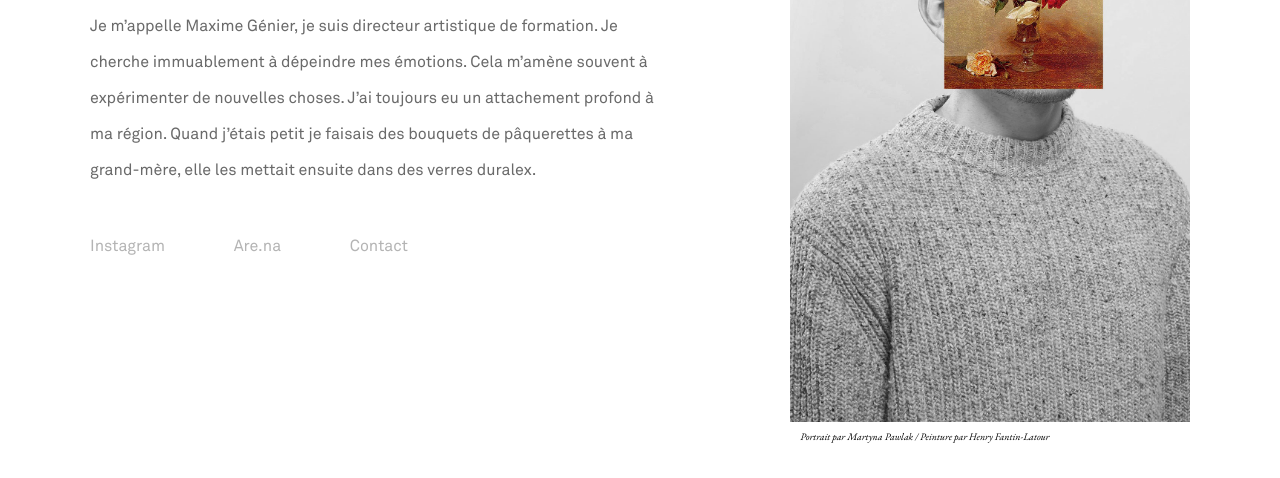
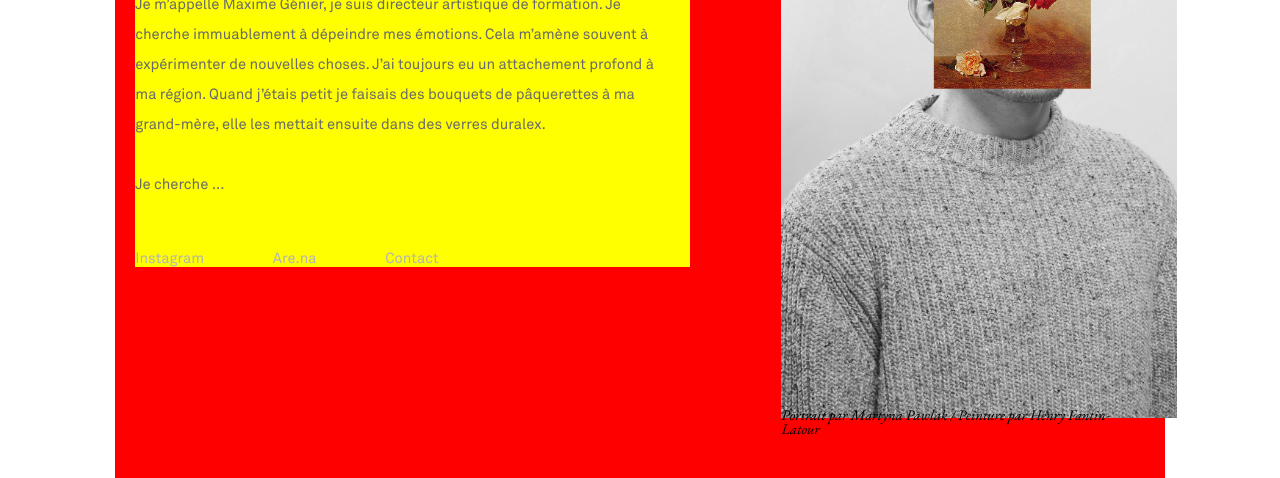
Before and after one commit to christinastep/maxime, a plain HTML site: page index.html in a window 1280 px wide. Shown: the part 322-800 px from the top of the page. Drawn offline with nearby package versions, Linux system fonts and the light colour scheme.

Commit message:
full width

```diff
--- a/index.html
+++ b/index.html
@@ -14,11 +14,12 @@
       <h1>Maxime Génier</h1>
       <span class="headline">Bonjour,</span>
       <p>Je m’appelle Maxime Génier, je suis directeur artistique de formation.
-        Je cherche immuablement à dépeindre mes émotions. Cela m’amène souvent à expérimenter de nouvelles choses. J’ai toujours eu un attachement profond à ma région. Quand j’étais petit je faisais des bouquets de pâquerettes à ma grand-mère, elle les mettait ensuite dans des verres duralex.
+        Je cherche immuablement à dépeindre mes émotions. Cela m’amène souvent à expérimenter de nouvelles choses. J’ai toujours eu un attachement profond à ma région. Quand j’étais petit je faisais des bouquets de pâquerettes à ma grand-mère, elle les mettait ensuite dans des verres duralex.<br><br>
+        Je cherche ...
       </p>
       <nav>
         <a href="https://www.instagram.com/maxime_genier/" target="_blank">Instagram</a>
-        <a href="http://txti.es/maximegenier/images" target="_blank">Are.na</a>
+        <a href="https://www.are.na/maxime-genier/" target="_blank">Are.na</a>
         <a href="mailto:hello@maximegenier.fr" target="_blank">Contact</a>
       </nav>
     </main>
--- a/style.css
+++ b/style.css
@@ -73,21 +73,17 @@ table {
 section{
   display: flex;
   flex-direction: column-reverse;
-  max-width: 1140px;
   font-family: "akkuratregular";
 
 }
-main{
-  max-width: 600px;
-}
 
 .imageBox span{
-  font-size: 10px;
+  font-size: 16px;
   padding-left: 10px;
   font-family: 'EB Garamond', serif;
   position: absolute;
-    bottom:-20px;
-    left: 0;
+  bottom:-20px;
+  left: 0;
 }
 
 /* img{
@@ -132,12 +128,13 @@ nav a{
   .headline{
     margin-top: 65px;
     font-size: 45px;
-    margin-bottom: 30px;
+    margin-bottom: 40px;
   }
   .imageBox{
     height:120vw;
     width:100vw;
     position: relative;
+    margin-bottom: 40px;
   }
   img{
     object-position: right top;
@@ -146,14 +143,17 @@ nav a{
     width:100vw;
   }
   .imageBox span{
-
+    padding-left: 28px;
+    bottom: -40px;
+    font-size: 14px;
   }
 
   img{
     display: inline-block
   }
   nav a{
-    margin-right: 35px;
+    margin-right: 30px;
+    font-size: 14px;
   }
   nav{
     margin-top: 50px;
@@ -172,43 +172,54 @@ nav a{
     flex-direction: row;
     height:100vh;
     justify-content: space-between;
-    width:100vw;
-    height: 90vh;
-    max-height: 800px;
+    width:82vw;
+    background-color: red;
     align-items: flex-start;
     align-items: center;
     padding:0 20px;
   }
 
+  main{
+    width: 55%;
+    background-color: yellow;
+  }
+
   .imageBox{
     position: relative;
-    max-height: 90vh;
+    width:36%;
+    max-height: 85vh;
+    background-color: green;
+    max-width: 1077px;
   }
 
   img{
-    display: block;
-    max-width: 400px;
-    height: 90vh;
-    max-height: 688px;
+    display:block;
+    /* width: 100%; */
+    max-height: 85vh;
   }
 
   .imageBox span{
     position: absolute;
-    bottom:-20px;
-    font-size: 10px;
+    bottom:-1.5vw;
+    padding-left: 0;
+    font-size: 1.15vw;
   }
 
   p{
     padding-right: 20px;
+    font-size: 1.15vw;
+    line-height: 2.35vw;
   }
   nav{
     margin-top: 50px;
   }
   nav a{
     margin-right: 65px;
+    font-size: 1.15vw;
   }
 
   .headline{
     margin-bottom: 30px;
+    font-size: 5.5vw;
   }
 }
```
